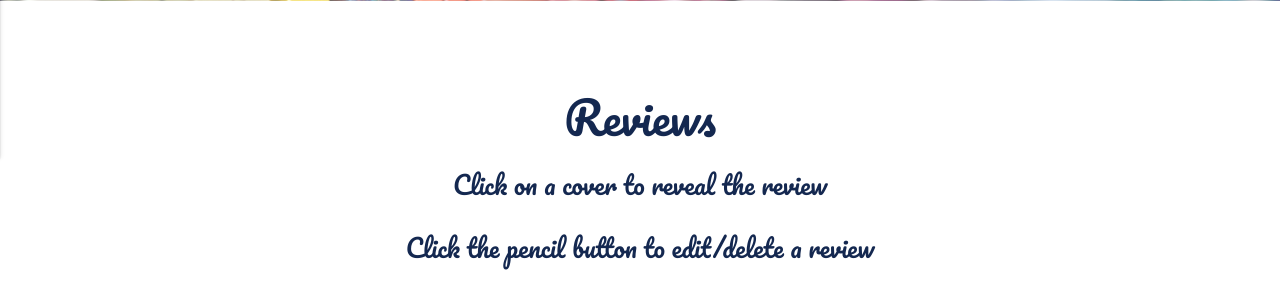
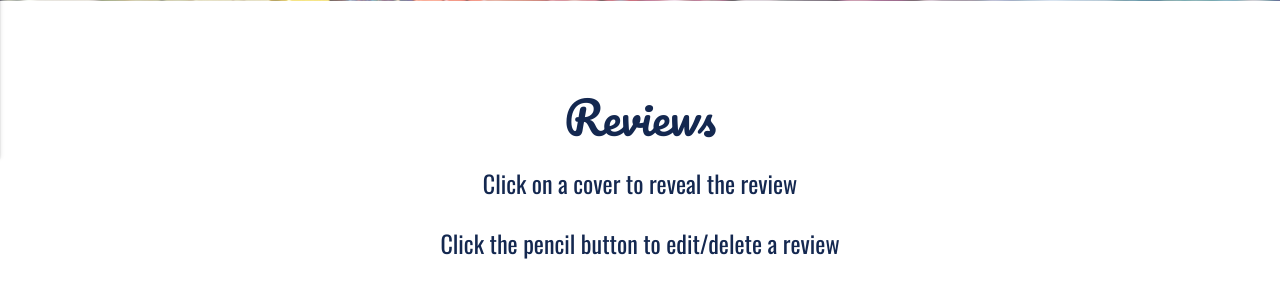
Before and after one commit to ycoll/Nim-Reads, a Flask app: page / in a window 1280 px wide. Shown: the part 703-995 px from the top of the page. After the commit the page ends 962 px from the top, so only its background shows below. Run offline with Flask 2, Linux system fonts and the light colour scheme; data that the repository does not hold is empty; some libraries are stand-ins or nearby versions.

Commit message:
Added comments and some styling

```diff
--- a/static/css/style.css
+++ b/static/css/style.css
@@ -33,7 +33,7 @@ nav{
 }
 
 
-
+/******************************Image/Text*/
 .img1 {
 
     background-image: url(../img/image1.jpg);
@@ -71,6 +71,8 @@ nav{
     font-size: 1.6rem;
     font-family: 'Oswald', sans-serif;
 }
+
+/******************************Reviews*/
 .review-heading{
     font-family: 'Pacifico', cursive;
     color: #142850;
@@ -100,6 +102,7 @@ nav{
 
 }
 
+/******************************Add/Edit Review pages*/
 .sub-headings{
      font-family: 'Pacifico', cursive;
      color: #142850;
@@ -112,4 +115,11 @@ nav{
     font-family: 'Pacifico', cursive;
     text-transform: lowercase;
     font-size: 1.4rem;
+    margin-bottom: 2%;
 }
+
+
+/******************************Contact*/
+#myForm{
+    margin-top: 7%;
+}
--- a/templates/base.html
+++ b/templates/base.html
@@ -26,7 +26,8 @@
 			<nav>
 				<div class="nav-wrapper">
 					<a href="{{url_for('get_reviews')}}" class=" nav-text">Nim Reads</a>
-					<a href="#!" data-activates="mobile-demo" class="button-collapse"><i class="material-icons">menu</i></a>
+					<a href="#!" data-activates="mobile-demo"
+						class="button-collapse"><i class="material-icons">menu</i></a>
 					<ul id="nav-mobile" class="right hide-on-med-and-down">
 						<li><a href="{{url_for('get_reviews')}}">Home</a></li>
 						<li><a href="{{url_for('add_review')}}">Add a Review!</a></li>
--- a/templates/editreview.html
+++ b/templates/editreview.html
@@ -1,5 +1,7 @@
 {% extends 'base.html' %}
 {% block content %}
+
+<!--Edit review Form-->
 
 <h3 class="sub-headings flow-text center-align">Edit Review</h3>
 
@@ -41,6 +43,7 @@
 			<div class="input-field col s12">
 				<button class="btn waves-effect waves-light submit-button" type="submit" name="action">Submit
               <i class="material-icons right">send</i></button>
+				<!--Delete Review button-->
 				<a href="{{url_for('delete_review', book_id=book._id)}}"
 					class="waves-effect waves-light btn submit-button">Delete review</a>
 			</div>
--- a/templates/reviews.html
+++ b/templates/reviews.html
@@ -1,7 +1,7 @@
 {% extends 'base.html' %}
 {% block content %}
 
-
+<!--Image/Landing page-->
 <div class="img1">
 </div>
 <div class="img-text center-align flow-text">
@@ -11,8 +11,8 @@
 <div class="row">
 	<div class="col s12 center-align review-heading flow-text">
 		<h2>Reviews</h2>
-		<p>Click on a cover to reveal the review</p>
-		<p>Click the pencil button to edit/delete a review</p>
+		<p class="p1">Click on a cover to reveal the review</p>
+		<p class="p1">Click the pencil button to edit/delete a review</p>
 	</div>
 </div>
 <!-- book review template-->
```
Also changed, not shown: app.py (line endings or trailing spaces), static/js/sendEmail.js (indentation only).
